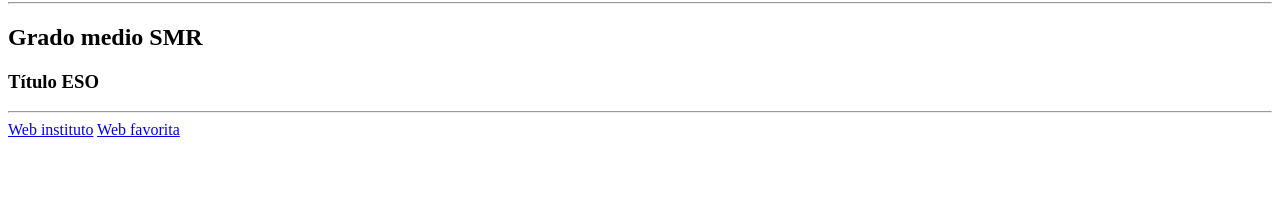
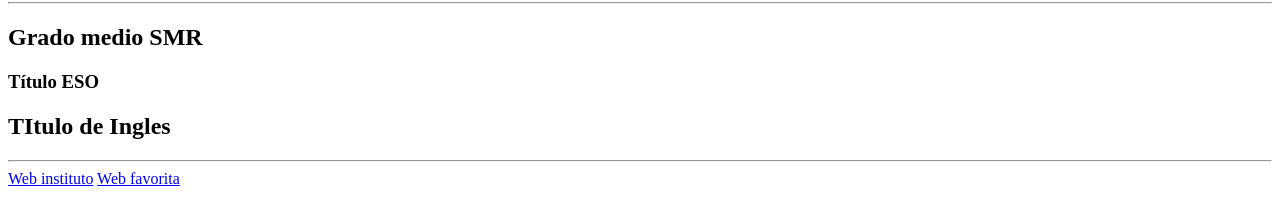
Before and after one commit to VictorBlat/test1, a plain HTML site: page index.html in a window 1280 px wide. Shown: the part 98-320 px from the top of the page. Drawn offline with Linux system fonts and the light colour scheme.

Commit message:
he combiado los titulos

```diff
--- a/index.html
+++ b/index.html
@@ -12,6 +12,7 @@
     <hr>
     <h2>Grado medio SMR</h2>
     <h3>Título ESO</h3>
+    <h2>TItulo de Ingles</h2>
     <hr>
 
     <a href="https://portal.edu.gva.es/ieselgrao/?page_id=690&lang=es">Web instituto</a>
```
